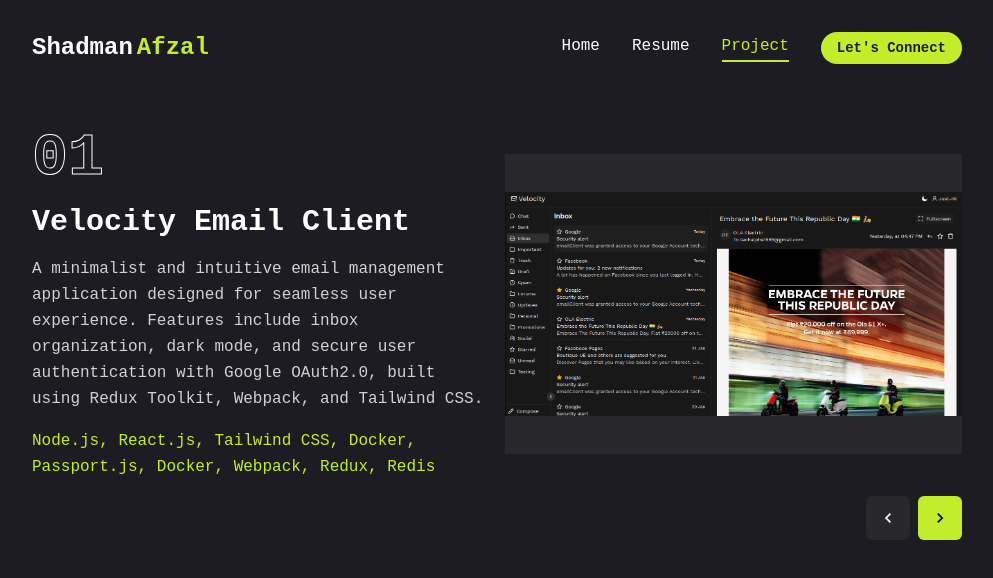
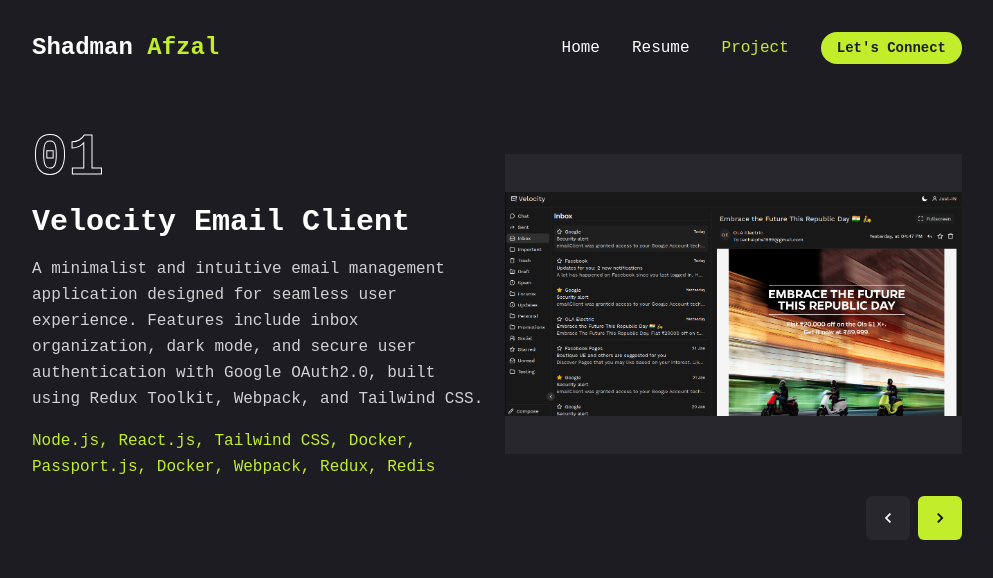
Before and after one commit to ShadmanAfzal/portfolio-next-js, a Next.js app: page /project in a window 1280 px wide. Shown: the top 578 px of the page, without its empty margins (143-1136 px from the left). Built offline with nearby package versions, Linux system fonts and the light colour scheme; a web font is replaced by a local one.

Commit message:
fix: some animation releated issue

```diff
--- a/src/app/contact/page.tsx
+++ b/src/app/contact/page.tsx
@@ -123,7 +123,7 @@ export default function Contact() {
             </div>
             <div className='flex justify-center md:justify-start'>
               <button
-                className='rounded-full bg-primary text-background font-semibold text-sm active:scale-95 transition-all duration-200 h-8 w-52'
+                className='rounded-full bg-primary text-background font-semibold text-sm active:scale-95 transition-all duration-200 ease-in-out h-8 w-52'
                 disabled={isLoading}
                 aria-label='submit'
               >
@@ -150,15 +150,14 @@ export default function Contact() {
             </div>
             <div className='flex flex-col justify-center gap-2'>
               <div className='text-white/80 leading-tight'>Phone</div>
-              <div className='text-white'>
               <a
                 target='_blank'
                 href='tel:+919650560450'
                 rel='noopener noreferrer'
+                className='text-white'
               >
                 +91 9650560450
               </a>
-              </div>
             </div>
           </div>
           <div className='flex gap-4'>
@@ -167,15 +166,14 @@ export default function Contact() {
             </div>
             <div className='flex flex-col justify-center gap-2'>
               <div className='text-white/80 leading-tight'>Email</div>
-              <div className='text-white'>
               <a
                 target='_blank'
                 rel='noopener noreferrer'
                 href='mailto:shadman.afzal.7@gmail.com'
+                className='text-white'
               >
-                  shdman.afzal.7@gmail.com
+                shadman.afzal.7@gmail.com
               </a>
-              </div>
             </div>
           </div>
           <div className='flex gap-4'>
@@ -193,11 +191,11 @@ export default function Contact() {
             </div>
             <div className='flex flex-col justify-center gap-2'>
               <div className='text-white/80 leading-tight'>LinkedIn</div>
-              <div className='text-white'>
               <a
                 target='_blank'
                 rel='noopener noreferrer'
                 href='https://www.linkedin.com/in/shadman-afzal'
+                className='text-white'
               >
                 linkedin/shadman-afzal
               </a>
@@ -205,7 +203,6 @@ export default function Contact() {
           </div>
         </div>
       </div>
-      </div>
     </motion.section>
   );
 }
--- a/src/app/project/page.tsx
+++ b/src/app/project/page.tsx
@@ -44,7 +44,7 @@ const projects: ProjectType[] = [
     title: 'Real-Time Notification System',
     link: 'https://github.com/ShadmanAfzal/notification-system-design',
     description:
-      'A prototype for a large-scale event-driven notification service built with Node.js (Express.js). It handles events like user likes or comments on posts, leveraging Kafka for event production and consumption to ensure efficient and scalable notification delivery. Designed as a proof of concept for robust system architecture.',
+      'A prototype event-driven notification service built with Node.js (Express.js) uses Kafka for scalable event handling, processing user likes and comments efficiently. Designed as a proof of concept for robust architecture.',
     image: '/images/notification_design.png',
     tech: ['Node.js', 'Docker', 'Typescript', 'Prisma', 'Zod', 'Kafka'],
   },
@@ -52,7 +52,7 @@ const projects: ProjectType[] = [
     number: '03',
     title: 'Library Book Management Application',
     description:
-      'A modern Library Book Management System built with Node.js and React.js, designed for seamless user experience and efficient book tracking. The application is compiled using Webpack for optimized performance. Authentication is securely handled using Google OAuth 2.0, allowing users to sign in effortlessly with their Google accounts.',
+      'A modern library management system built with Node.js and React.js ensures seamless book tracking and optimized performance using Webpack. Secure Google OAuth 2.0 enables effortless user authentication.',
     image: '/images/library-fullstack-application.png',
     link: 'https://github.com/ShadmanAfzal/Full-Stack-Library-Application',
     tech: [
--- a/src/components/Header.tsx
+++ b/src/components/Header.tsx
@@ -4,7 +4,6 @@ import { useMenu } from '@/state/menuContext';
 import { NAVIGATION_PATH } from '../config/navigationPath';
 import { usePathname } from 'next/navigation';
 import Link from 'next/link';
-import { twMerge } from 'tailwind-merge';
 import { FaBurger } from 'react-icons/fa6';
 
 type NavLinkProps = {
@@ -34,11 +33,11 @@ const Header: React.FC = () => {
   return (
     <div className='py-8 flex justify-between'>
       <Link
-        className='text-white text-2xl font-semibold flex gap-1 cursor-pointer select-none'
+        className='text-white text-2xl font-semibold cursor-pointer select-none'
         href={NAVIGATION_PATH.HOME}
       >
         <span>Shadman</span>
-        <span className='text-primary'>Afzal</span>
+        <span className='text-primary'> Afzal</span>
       </Link>
       <div className='lg:flex lg:gap-8 items-center hidden'>
         <div className='flex gap-8 text-white'>
@@ -47,25 +46,18 @@ const Header: React.FC = () => {
               <Link
                 key={idx}
                 href={link.path}
-                className={currentPath === link.path ? 'text-primary' : ''}
+                className={
+                  currentPath === link.path ? 'text-primary' : undefined
+                }
                 aria-label={link.label}
               >
-                <div
-                  className={twMerge(
-                    'hover:text-primary border-b-2 pb-0.5',
-                    currentPath === link.path
-                      ? 'border-b-primary'
-                      : 'border-b-transparent'
-                  )}
-                >
-                  {link.label}
-                </div>
+                <div className='hover:text-primary'>{link.label}</div>
               </Link>
             );
           })}
         </div>
         <Link
-          className='rounded-full bg-primary px-4 text-background font-semibold text-sm py-1.5'
+          className='rounded-full bg-primary px-4 text-background font-semibold text-sm py-1.5 active:scale-95 transition-all duration-200 ease-in-out'
           aria-label="Let's Connect"
           href={NAVIGATION_PATH.CONTACT}
         >
@@ -73,7 +65,7 @@ const Header: React.FC = () => {
         </Link>
       </div>
       <button
-        className='lg:hidden text-primary'
+        className='lg:hidden text-primary active:scale-95 transition-all duration-200 ease-in-out'
         onClick={toggleMenu}
         aria-label='Open navigation menu'
       >
```
Lines whose indentation alone changed are shown as unchanged.
